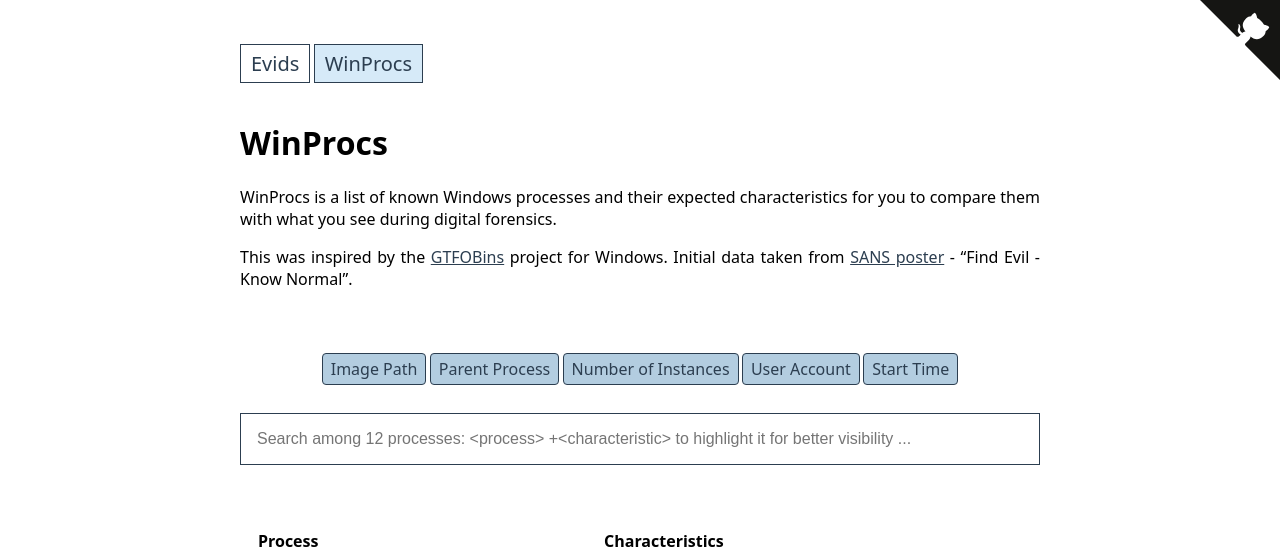
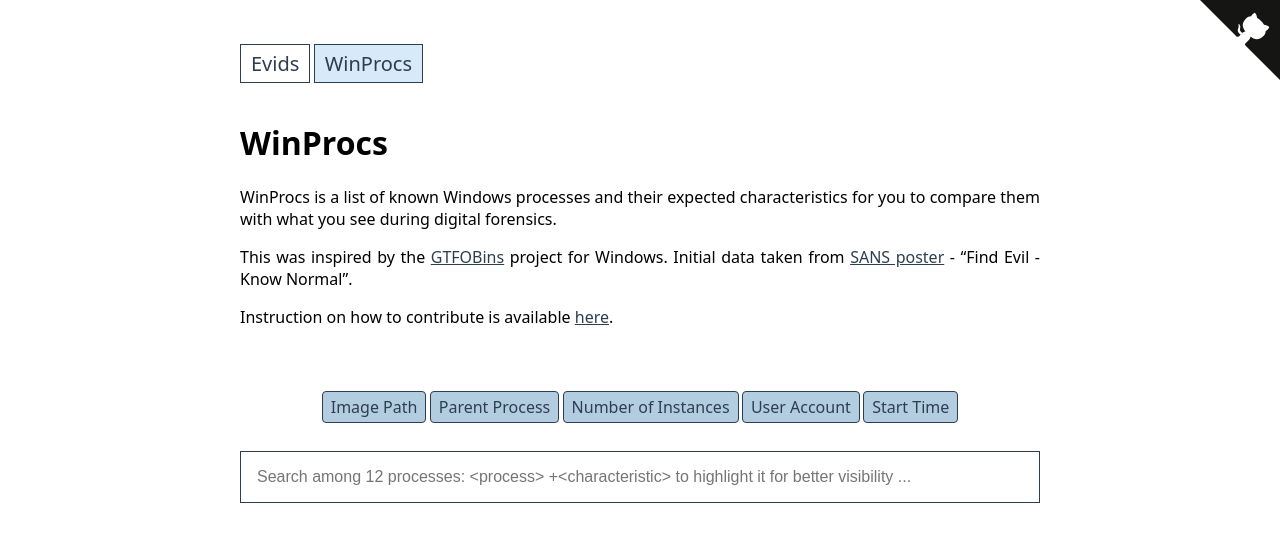
Before and after one commit to dfirtips/winprocs.dfir.tips, a Jekyll site: the page built from index.md, in a window 1280 px wide and 900 px high, cut to the strip 0-557 px from the top of the window. Built offline with Jekyll 4.4.1, drawn with Linux system fonts in a browser that asks for light colours.

Commit message:
Fixed contributing related files

```diff
--- a/index.md
+++ b/index.md
@@ -7,6 +7,8 @@
 
 This was inspired by the [GTFOBins][] project for Windows. Initial data taken from [SANS poster][] - "Find Evil - Know Normal".
 
+Instruction on how to contribute is available [here](/contribute/).
+
 [GTFOBins]: https://gtfobins.github.io/
 [SANS poster]: https://digital-forensics.sans.org/media/SANS_Poster_2018_Hunt_Evil_FINAL.pdf
 
```
Also changed, not shown: contribute.md (+1 -0 lines).
